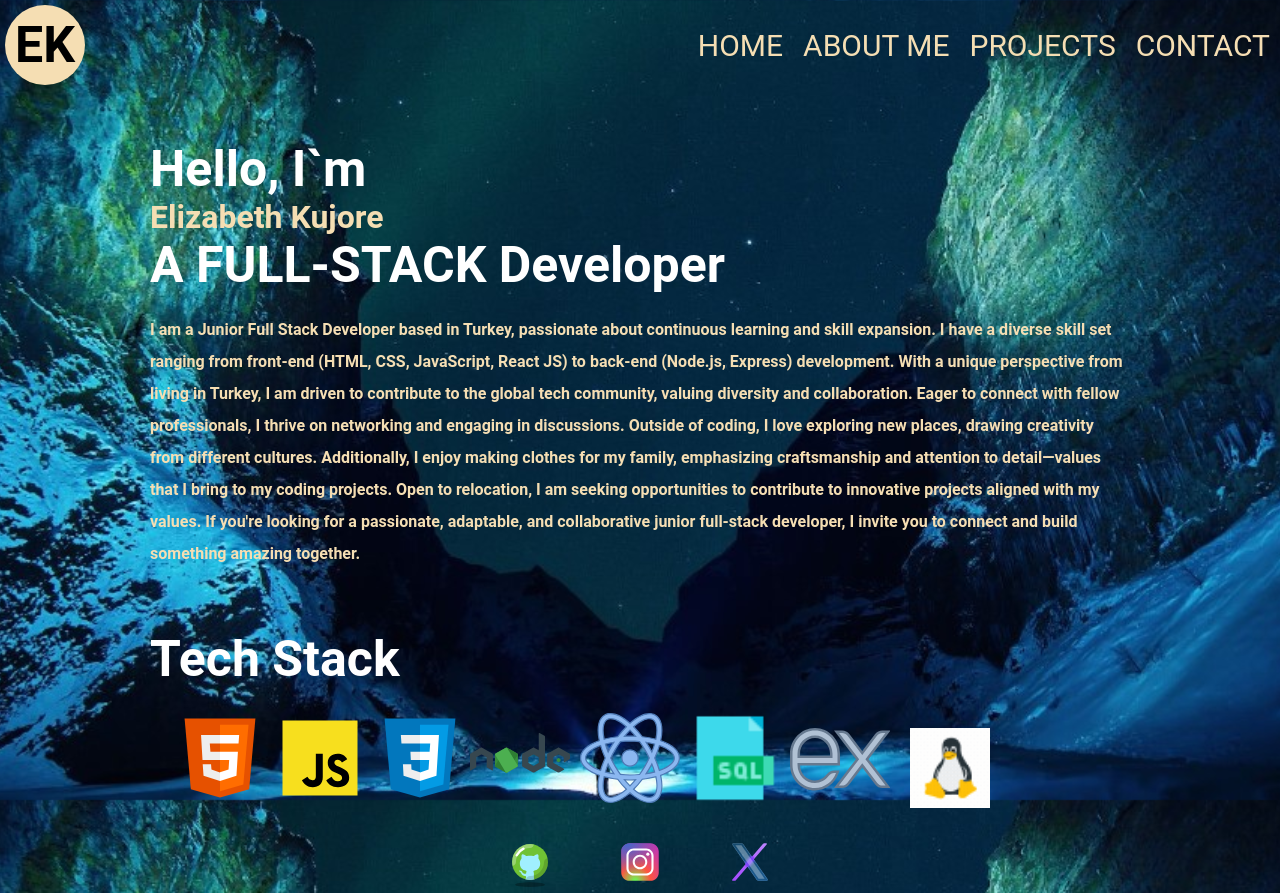
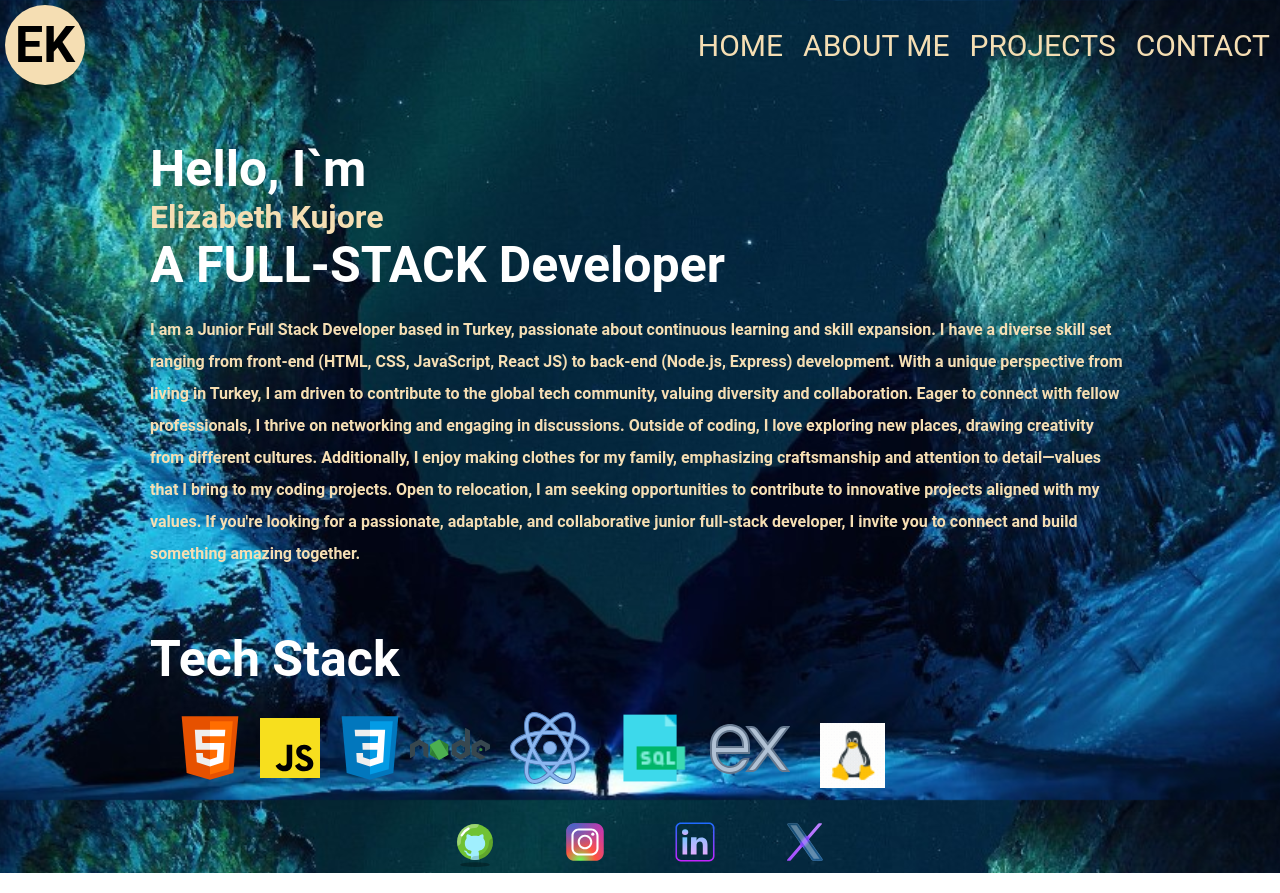
Before and after one commit to Elizabethcodes44/My-Portfolio, a React (Vite) app: page /about in a window 1280 px wide. Built offline with nearby package versions, Linux system fonts and the light colour scheme.

Commit message:
linkedınsvg

```diff
--- a/src/App.css
+++ b/src/App.css
@@ -32,7 +32,7 @@ body {
       /* Adjust styles for screens up to 600px wide */
 
       body {
-        font-size: 14px; /* Example: Decrease font size for smaller screens */
+        font-size: 20px; /* Example: Decrease font size for smaller screens */
       }
 
       .responsive-image {
--- a/src/components/About.css
+++ b/src/components/About.css
@@ -4,8 +4,8 @@
   padding-right: 150px;
 }
 img {
-  width: 100px;
-  height: 100px;
+  width: 80px;
+  height: 80px;
   margin-top: 20px;
 }
 
@@ -31,16 +31,19 @@ h1 {
   line-height: 2;
 }
 .node {
-  margin-right: 10px;
+  margin-right: 20px;
 }
 .sql {
-  margin-right: 10px;
+  margin-right: 20px;
 }
 .express {
-  margin-right: 10px;
+  margin-right: 20px;
 }
 .linux {
   margin-left: 10px;
-  width: 80px;
-  height: 80px;
+  width: 65px;
+  height: 65px;
 }
+.REACT {
+  margin-right: 20px;
+}
--- a/src/components/footer.jsx
+++ b/src/components/footer.jsx
@@ -1,6 +1,6 @@
 import gitLogo from "../assets/github1.svg";
 import instagramLogo from "../assets/instagram1.svg";
-
+import linkedinLogo from "../assets/Linkedin.svg";
 import twitterLogo from "../../src/assets/twitterx.svg";
 
 import "./footer.css";
@@ -27,7 +27,14 @@ function Footer() {
                 target="_blank"
               />
             </a>
-
+            <a href="https://www.linkedin.com/in/elizabeth-kujore-a8b116128/">
+              <img
+                src={linkedinLogo}
+                className="logo"
+                alt="linkedinlogo"
+                target="_blank"
+              />
+            </a>
             <a href="https://twitter.com/SonugaZ">
               <img
                 src={twitterLogo}
```
Also changed, not shown: src/assets/Elizabeths picture QAtestlab.jpeg (deleted), src/assets/Linkedin.svg.
